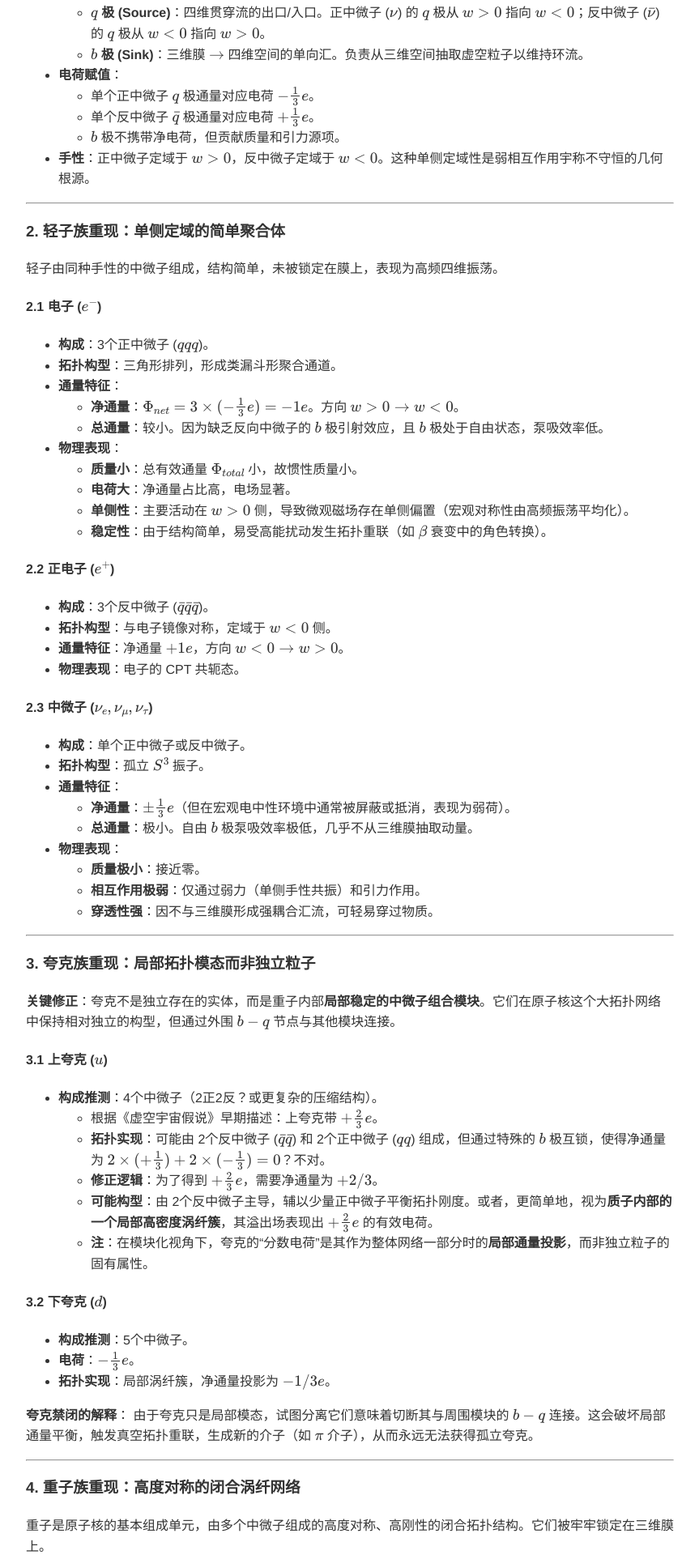
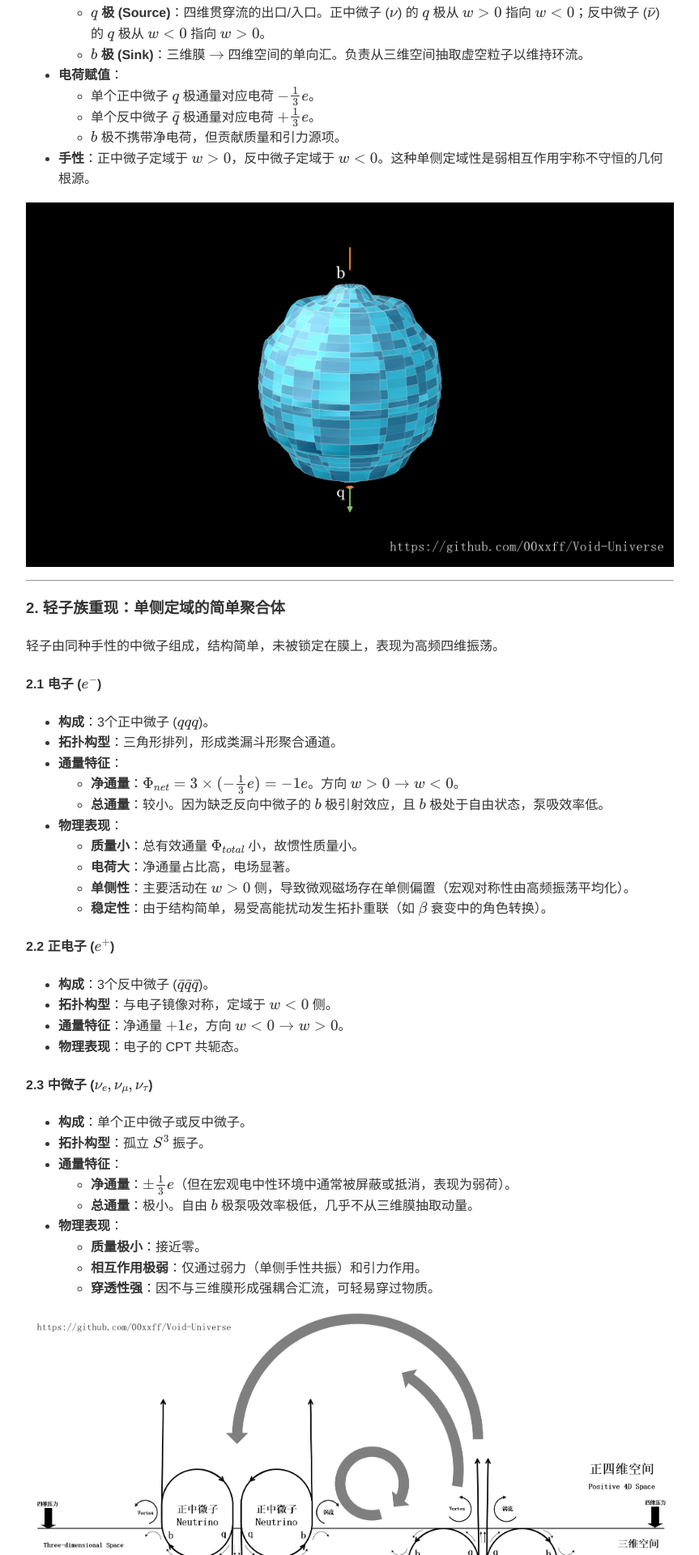
Before and after one commit to 00xxff/Void-Universe, a Jekyll site: the page built from 虚空宇宙模型及推理/AI整理/标准模型粒子重现.md, in a window 1280 px wide. Shown: the part 369-2289 px from the top of the page at 81% size, without its empty margins (208-1071 px from the left). Built offline with Jekyll 4.4.1, drawn with Linux system fonts in a browser that asks for light colours; our own code applies the rules of GitHub Pages for plain Markdown files.

Commit message:
标准模型粒子结构重现

```diff
--- a/虚空宇宙模型及推理/AI整理/标准模型粒子重现.md
+++ b/虚空宇宙模型及推理/AI整理/标准模型粒子重现.md
@@ -15,6 +15,8 @@
   * 单个反中微子 $\bar{q}$ 极通量对应电荷 $+\frac{1}{3}e$。
   * $b$ 极不携带净电荷，但贡献质量和引力源项。
 * **手性**：正中微子定域于 $w>0$，反中微子定域于 $w<0$。这种单侧定域性是弱相互作用宇称不守恒的几何根源。
+
+![Image text](../标准模型/media/中微子假想图.png)
 
 ---
 
@@ -53,6 +55,8 @@
   * **质量极小**：接近零。
   * **相互作用极弱**：仅通过弱力（单侧手性共振）和引力作用。
   * **穿透性强**：因不与三维膜形成强耦合汇流，可轻易穿过物质。
+
+![Image text](../标准模型/media/正反电子相吸概念图.png)
 
 ---
 
```
Also changed, not shown: other parts of 虚空宇宙模型及推理/AI整理/标准模型粒子重现.md (+4 -0 lines).
